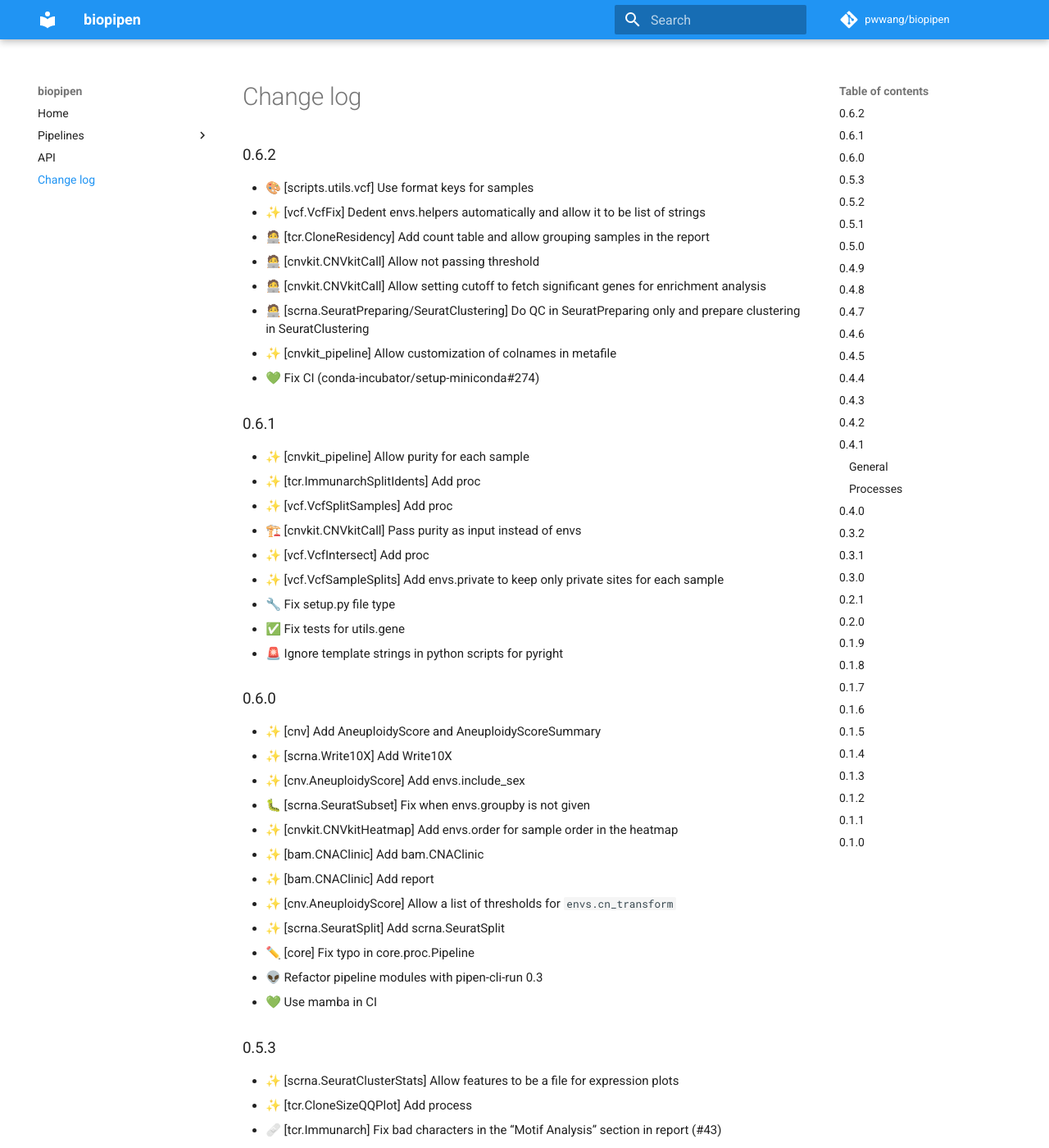
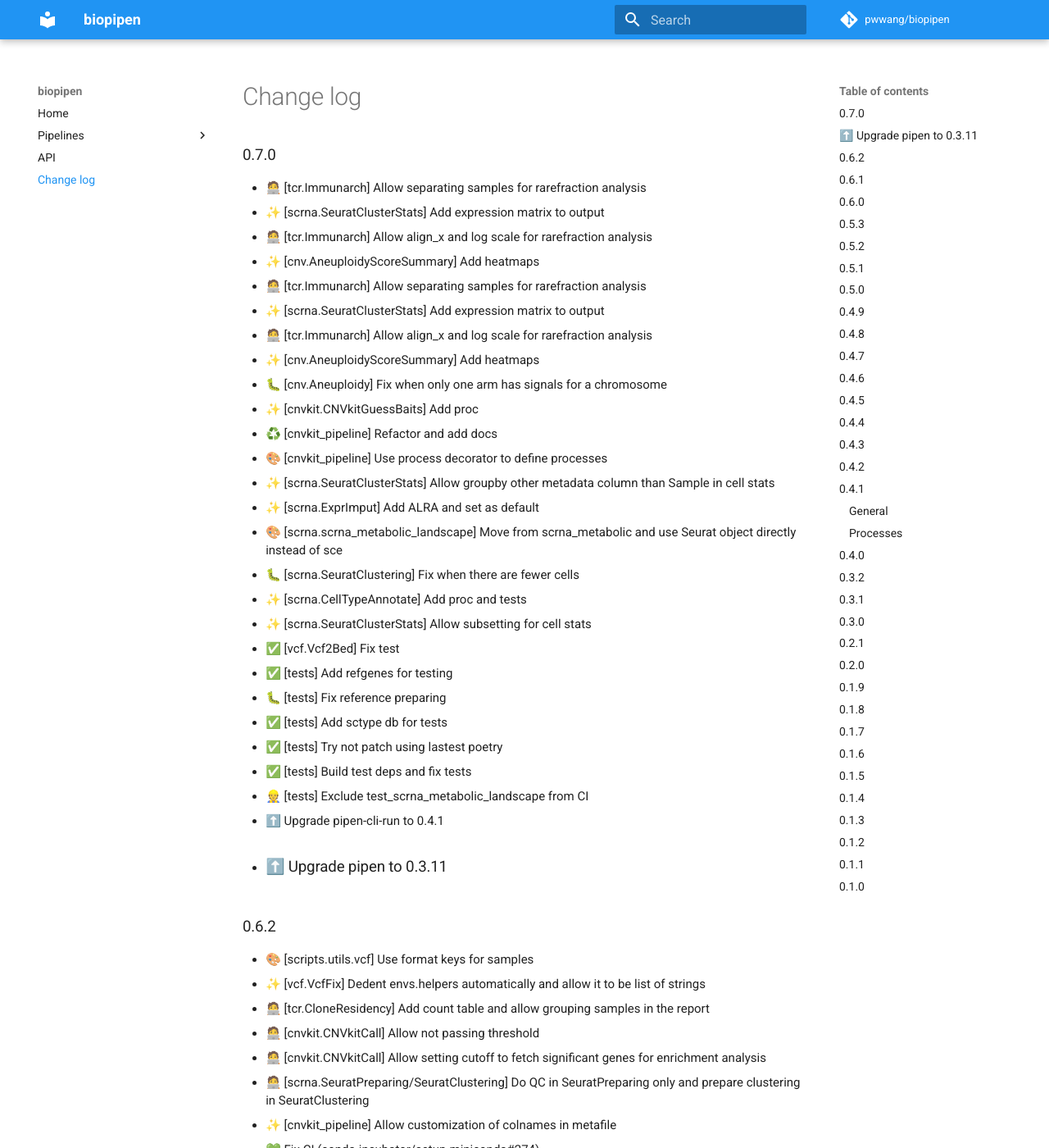
Before and after one commit to pwwang/biopipen, an MkDocs documentation site: the page built from docs/CHANGELOG.md, in a window 1280 px wide and 1400 px high. Shown: the whole window at 82% size. Built offline with MkDocs 1.6.1 and Material for MkDocs 9.7.7, drawn with Linux system fonts in a browser that asks for light colours; comment, search, counter and statistics services are not loaded.

Commit message:
🔖 0.7.0

```diff
--- a/biopipen/__init__.py
+++ b/biopipen/__init__.py
@@ -1,2 +1,2 @@
 
-__version__ = "0.6.2"
+__version__ = "0.7.0"
--- a/docs/CHANGELOG.md
+++ b/docs/CHANGELOG.md
@@ -1,3 +1,34 @@
+## 0.7.0
+
+- 🧑‍💻 [tcr.Immunarch] Allow separating samples for rarefraction analysis
+- ✨ [scrna.SeuratClusterStats] Add expression matrix to output
+- 🧑‍💻 [tcr.Immunarch] Allow align_x and log scale for rarefraction analysis
+- ✨ [cnv.AneuploidyScoreSummary] Add heatmaps
+- 🧑‍💻 [tcr.Immunarch] Allow separating samples for rarefraction analysis
+- ✨ [scrna.SeuratClusterStats] Add expression matrix to output
+- 🧑‍💻 [tcr.Immunarch] Allow align_x and log scale for rarefraction analysis
+- ✨ [cnv.AneuploidyScoreSummary] Add heatmaps
+- 🐛 [cnv.Aneuploidy] Fix when only one arm has signals for a chromosome
+- ✨ [cnvkit.CNVkitGuessBaits] Add proc
+- ♻️ [cnvkit_pipeline] Refactor and add docs
+- 🎨 [cnvkit_pipeline] Use process decorator to define processes
+- ✨ [scrna.SeuratClusterStats] Allow groupby other metadata column than Sample in cell stats
+- ✨ [scrna.ExprImput] Add ALRA and set as default
+- 🎨 [scrna.scrna_metabolic_landscape] Move from scrna_metabolic and use Seurat object directly instead of sce
+- 🐛 [scrna.SeuratClustering] Fix when there are fewer cells
+- ✨ [scrna.CellTypeAnnotate] Add proc and tests
+- ✨ [scrna.SeuratClusterStats] Allow subsetting for cell stats
+- ✅ [vcf.Vcf2Bed] Fix test
+- ✅ [tests] Add refgenes for testing
+- 🐛 [tests] Fix reference preparing
+- ✅ [tests] Add sctype db for tests
+- ✅ [tests] Try not patch  using lastest poetry
+- ✅ [tests] Build test deps and fix tests
+- 👷 [tests] Exclude test_scrna_metabolic_landscape from CI
+- ⬆️ Upgrade pipen-cli-run to 0.4.1
+- ⬆️ Upgrade pipen to 0.3.11
+-
+
 ## 0.6.2
 
 - 🎨 [scripts.utils.vcf] Use format keys for samples
--- a/pyproject.toml
+++ b/pyproject.toml
@@ -1,6 +1,6 @@
 [tool.poetry]
 name = "biopipen"
-version = "0.6.2"
+version = "0.7.0"
 description = "Bioinformatics processes/pipelines that can be run from `pipen run`"
 authors = ["pwwang <pwwang@pwwang.com>"]
 license = "MIT"
```
